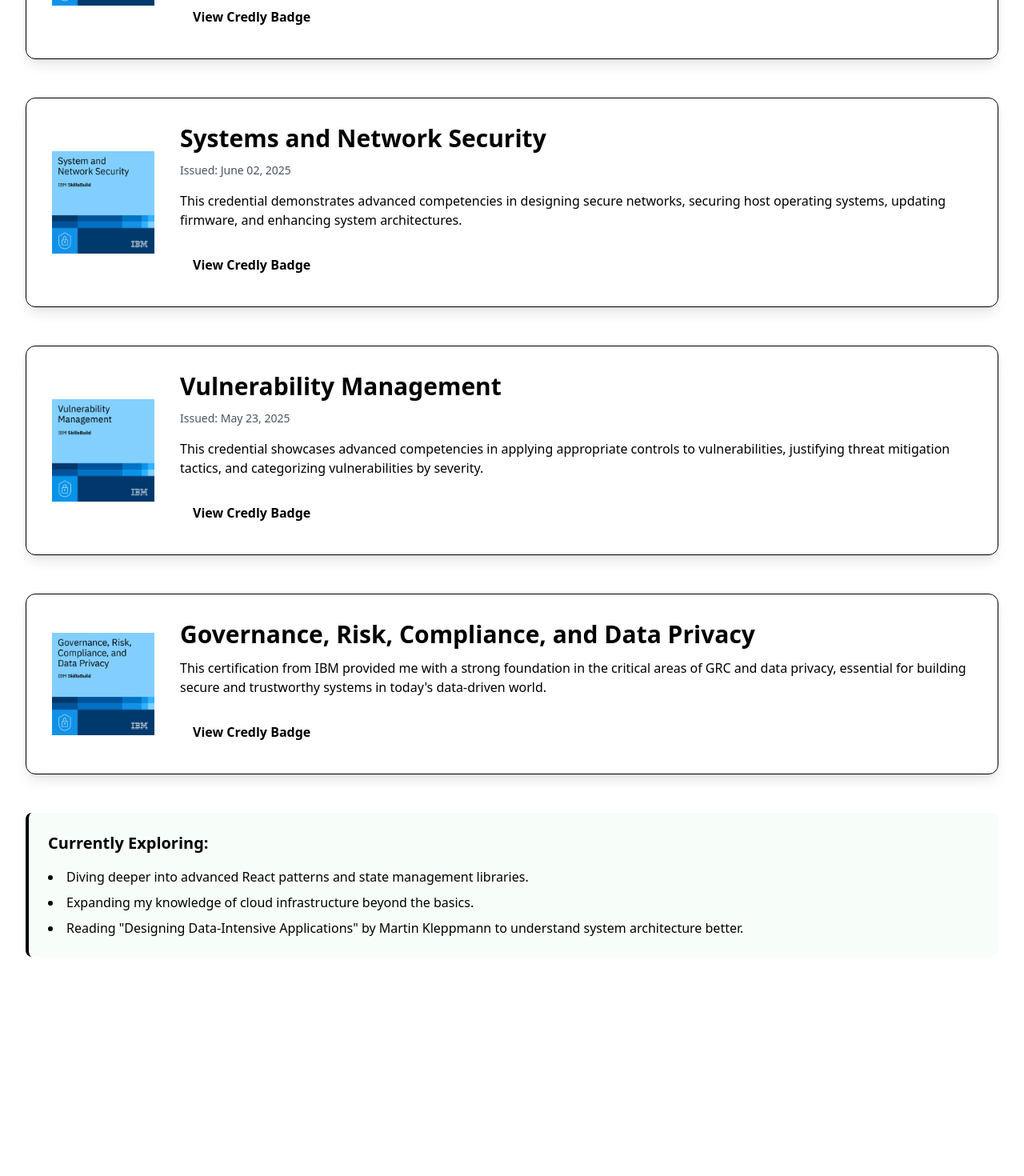
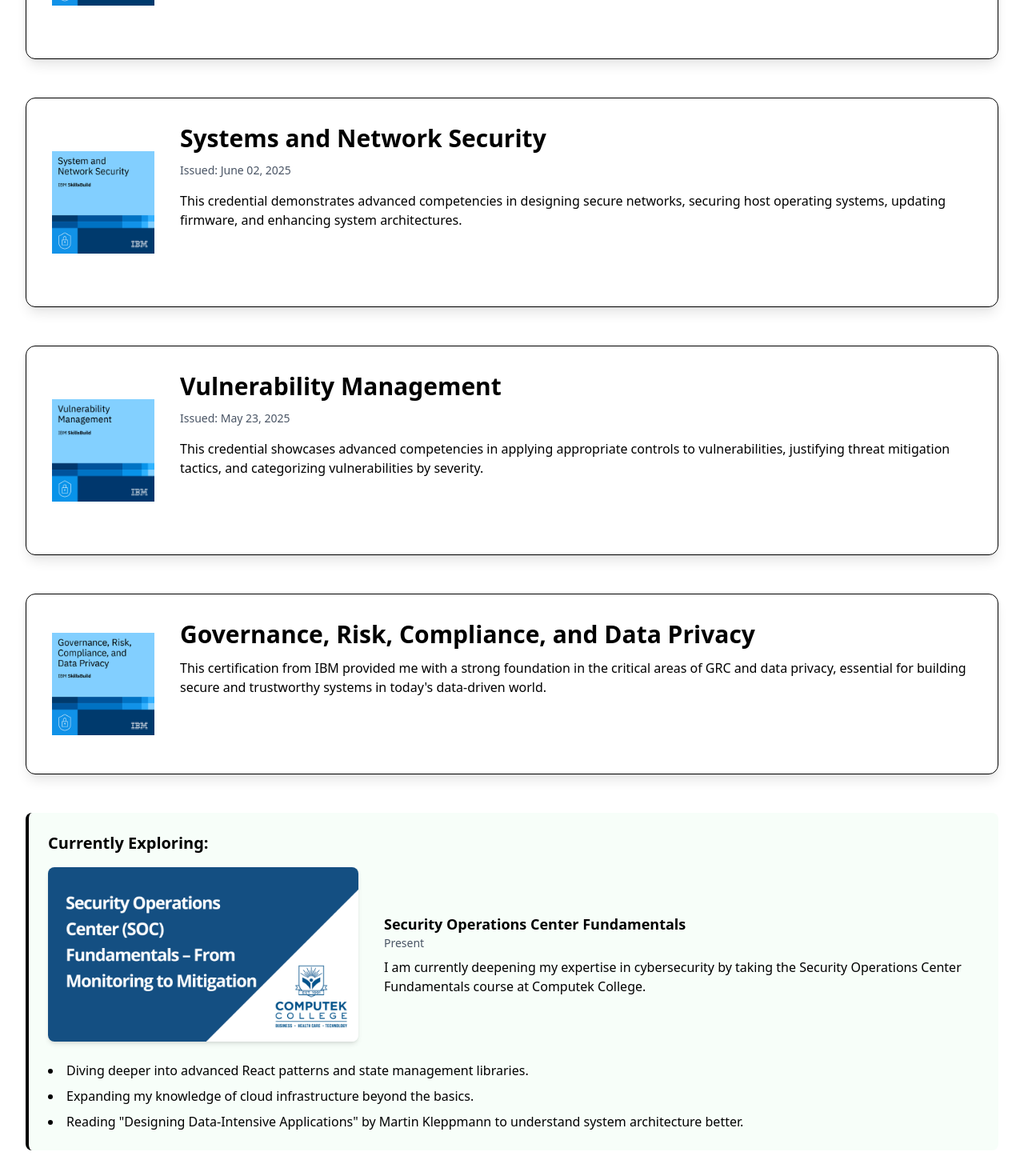
Before and after one commit to arjitjohar/arjitjohar_website, a React (Vite) app in the folder frontend/: page /learning in a window 1280 px wide. Shown: the part 1180-2650 px from the top of the page at 80% size. Before the commit the page ends 2408 px from the top, so only its background shows below. Built offline with nearby package versions, Linux system fonts and the light colour scheme.

Commit message:
add section about computek college course

```diff
--- a/frontend/src/pages/Learning.jsx
+++ b/frontend/src/pages/Learning.jsx
@@ -5,6 +5,7 @@ import ibmGrcBadge from '../assets/IBM_skills_badges/GCP IBM badge.png';
 import ibmCloudSecurityBadge from '../assets/IBM_skills_badges/cloud security IBM.png';
 import ibmVulnerabilityBadge from '../assets/IBM_skills_badges/vulnerability management IBM.png';
 import ibmNetworkSecurityBadge from '../assets/IBM_skills_badges/system and network security.png';
+import computekSocImage from '../assets/Computek college SOC course image.png';
 
 const Learning = () => {
   return (
@@ -46,7 +47,7 @@ const Learning = () => {
               href="https://www.credly.com/badges/9fca6ddb-cb90-4918-8fe4-5702b1d216be"
               target="_blank"
               rel="noopener noreferrer"
-              className="inline-block mt-2 bg-primary-green text-black font-bold py-2 px-4 rounded-lg hover:bg-primary-brown transition-colors duration-300"
+              className="inline-block mt-2 bg-primary-green text-white font-bold py-2 px-4 rounded-lg hover:bg-primary-brown transition-colors duration-300"
             >
               View Credly Badge
             </a>
@@ -67,7 +68,7 @@ const Learning = () => {
               href="https://www.credly.com/earner/earned/badge/940833fc-2453-4fc2-996f-fdc1b6daf745"
               target="_blank"
               rel="noopener noreferrer"
-              className="inline-block mt-2 bg-primary-green text-black font-bold py-2 px-4 rounded-lg hover:bg-primary-brown transition-colors duration-300"
+              className="inline-block mt-2 bg-primary-green text-white font-bold py-2 px-4 rounded-lg hover:bg-primary-brown transition-colors duration-300"
             >
               View Credly Badge
             </a>
@@ -88,7 +89,7 @@ const Learning = () => {
               href="https://www.credly.com/badges/91ce8f0d-70a4-4b3b-815e-86a487f9f136"
               target="_blank"
               rel="noopener noreferrer"
-              className="inline-block mt-2 bg-primary-green text-black font-bold py-2 px-4 rounded-lg hover:bg-primary-brown transition-colors duration-300"
+              className="inline-block mt-2 bg-primary-green text-white font-bold py-2 px-4 rounded-lg hover:bg-primary-brown transition-colors duration-300"
             >
               View Credly Badge
             </a>
@@ -109,7 +110,7 @@ const Learning = () => {
               href="https://www.credly.com/earner/earned/badge/8c61b82b-9aeb-4bd7-bb4d-fb5d4a9bd836"
               target="_blank"
               rel="noopener noreferrer"
-              className="inline-block mt-2 bg-primary-green text-black font-bold py-2 px-4 rounded-lg hover:bg-primary-brown transition-colors duration-300"
+              className="inline-block mt-2 bg-primary-green text-white font-bold py-2 px-4 rounded-lg hover:bg-primary-brown transition-colors duration-300"
             >
               View Credly Badge
             </a>
@@ -129,7 +130,7 @@ const Learning = () => {
               href="https://www.credly.com/earner/earned/badge/5d1f45e6-36fb-46c6-87d8-179e66267ee6"
               target="_blank"
               rel="noopener noreferrer"
-              className="inline-block mt-2 bg-primary-green text-black font-bold py-2 px-4 rounded-lg hover:bg-primary-brown transition-colors duration-300"
+              className="inline-block mt-2 bg-primary-green text-white font-bold py-2 px-4 rounded-lg hover:bg-primary-brown transition-colors duration-300"
             >
               View Credly Badge
             </a>
@@ -139,7 +140,17 @@ const Learning = () => {
 
       <div className="bg-green-50/50 p-6 rounded-lg border-l-4 border-primary-green">
         <h3 className="font-bold text-xl text-primary-green mb-4">Currently Exploring:</h3>
-        <ul className="list-disc list-inside text-content-dark space-y-2">
+        <div className="flex flex-col md:flex-row items-center gap-8">
+          <img src={computekSocImage} alt="Computek College SOC Course" className="w-full md:w-1/3 rounded-lg shadow-md" />
+          <div className="flex-1">
+            <h4 className="font-semibold text-lg text-primary-brown">Security Operations Center Fundamentals</h4>
+            <p className="text-sm text-gray-600 mb-2">Present</p>
+            <p className="text-content-dark">
+              I am currently deepening my expertise in cybersecurity by taking the Security Operations Center Fundamentals course at Computek College.
+            </p>
+          </div>
+        </div>
+        <ul className="list-disc list-inside text-content-dark space-y-2 mt-6">
           <li>Diving deeper into advanced React patterns and state management libraries.</li>
           <li>Expanding my knowledge of cloud infrastructure beyond the basics.</li>
           <li>Reading "Designing Data-Intensive Applications" by Martin Kleppmann to understand system architecture better.</li>
```
Also changed, not shown: frontend/src/assets/Computek college SOC course image.png (added).
